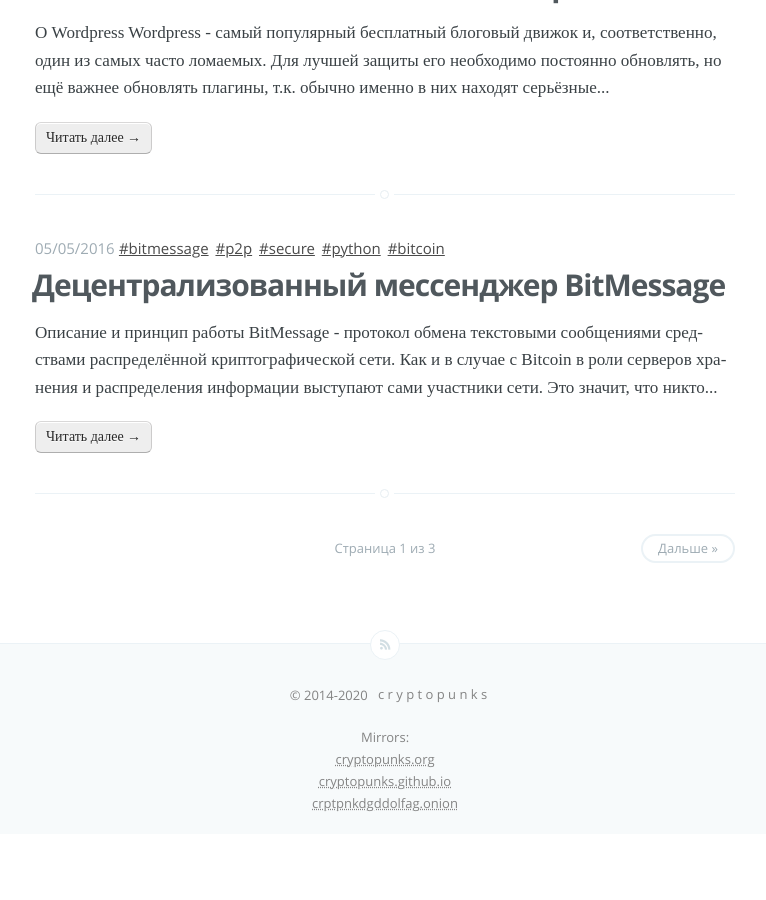
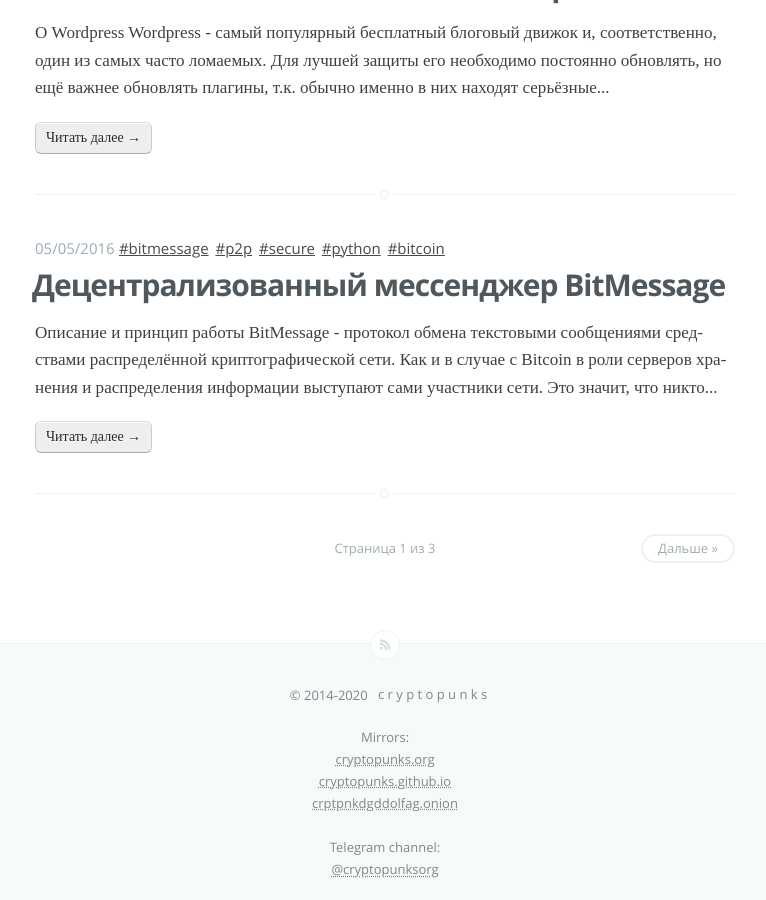
Before and after one commit to cryptopunks/cryptopunks.github.io, a Jekyll site: the page built from index.html, in a window 1280 px wide and 900 px high, scrolled down 4801 px. Shown: the whole window, without its empty margins (255-1021 px from the left). Built offline with Jekyll 4.4.1, drawn with Linux system fonts in a browser that asks for light colours; the list of posts is cut into pages by our own code; before the commit the page ends 5635 px from its top, so only the background shows below that.

Commit message:
add telegram channel

```diff
--- a/_layouts/default.html
+++ b/_layouts/default.html
@@ -42,7 +42,9 @@
               Mirrors:<br>
                 <a href="https://cryptopunks.org">cryptopunks.org</a><br>
                 <a href="https://cryptopunks.github.io">cryptopunks.github.io</a><br>
-                <a href="http://crptpnkdgddolfag.onion">crptpnkdgddolfag.onion</a>
+                <a href="http://crptpnkdgddolfag.onion">crptpnkdgddolfag.onion</a><br><br>
+	     Telegram channel:<br>
+		<a href="https://t.me/cryptopunksorg">@cryptopunksorg</a>
             </div>
         </div>
     </footer>
```
